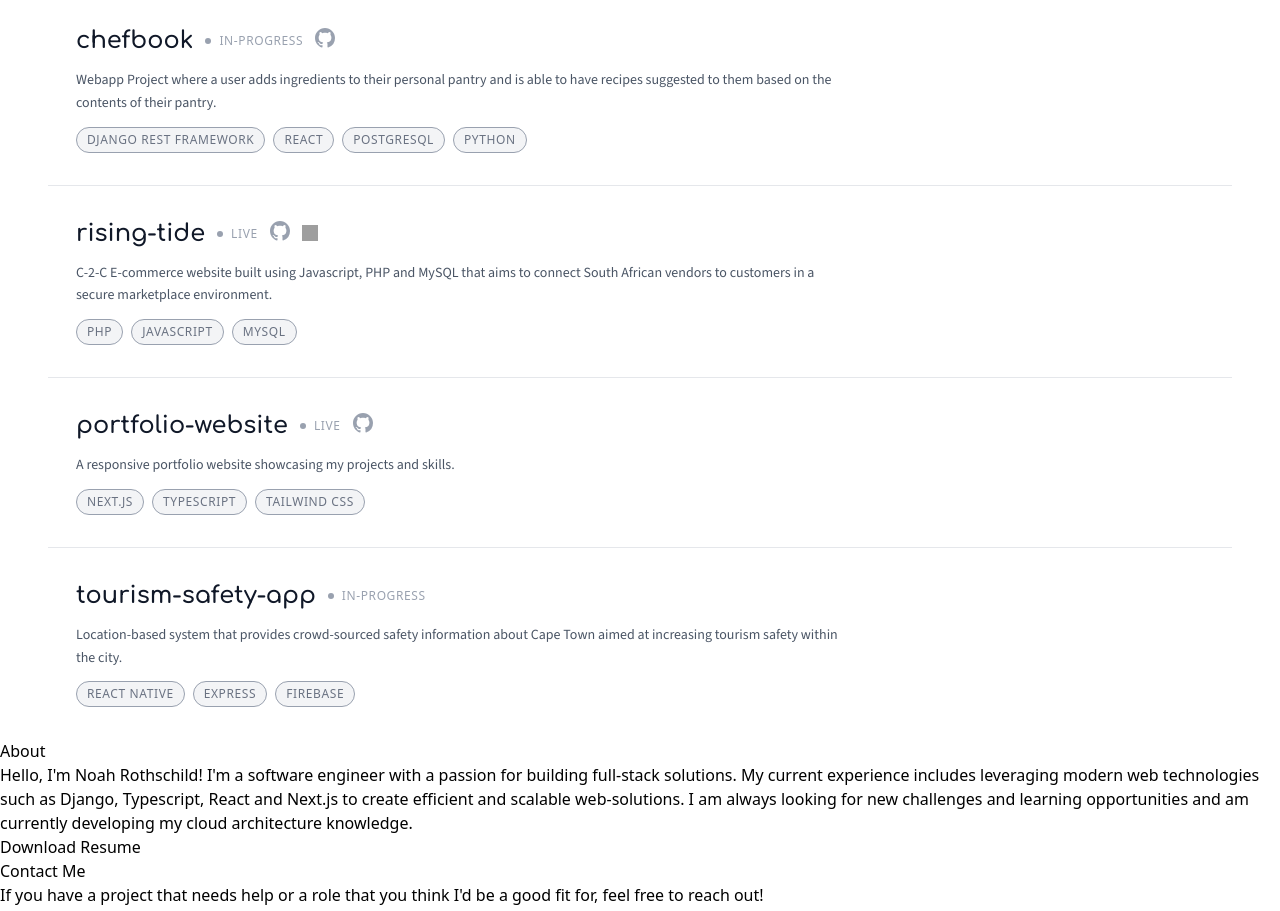
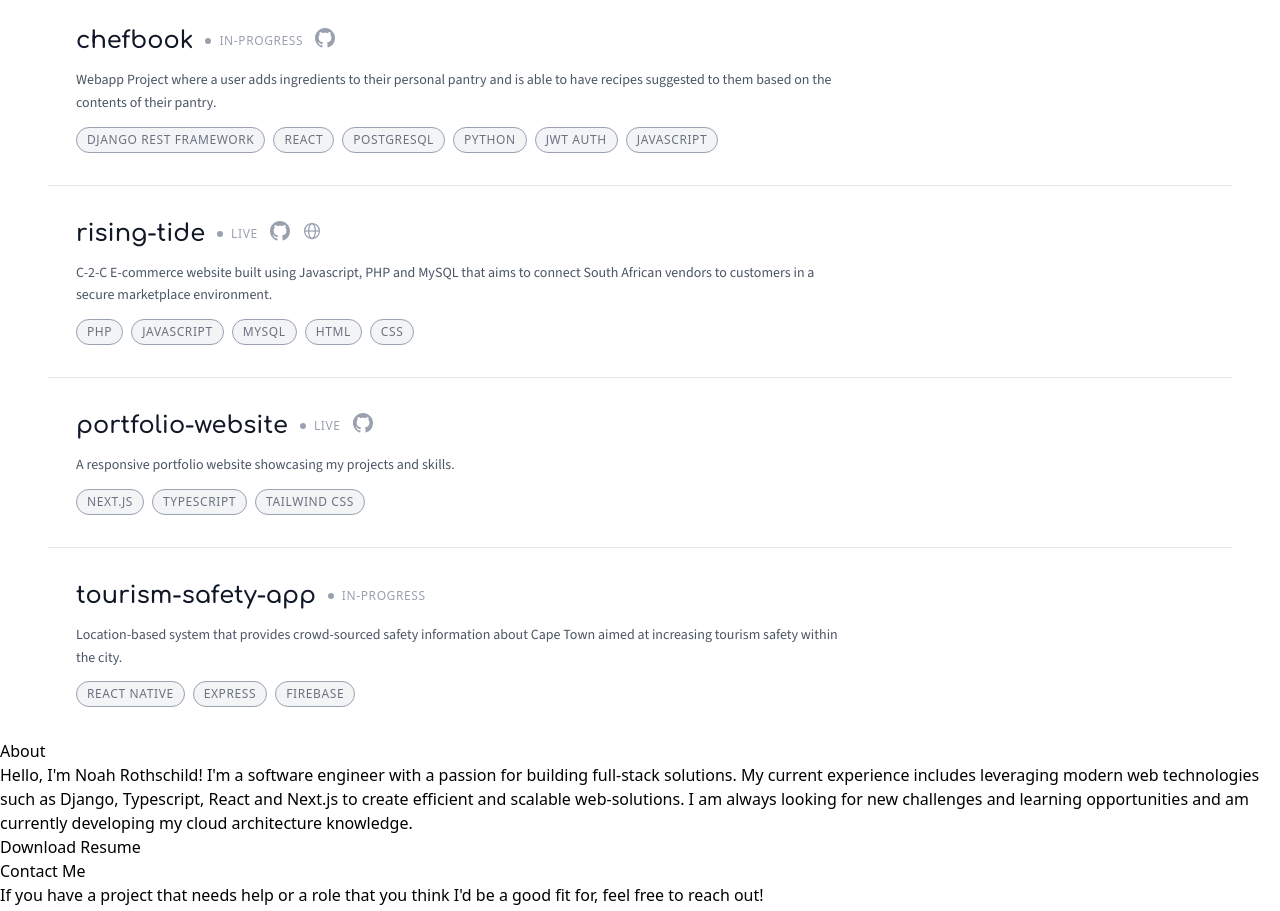
Before and after one commit to Noah-Rothschild/portfolio, a Next.js app: page / in a window 1280 px wide. Shown: the part 860-1771 px from the top of the page. Built offline with nearby package versions, Linux system fonts and the light colour scheme; grey boxes are pictures that could not be loaded.

Commit message:
Added website svg icon for live projects

```diff
--- a/src/components/ProjectCard.tsx
+++ b/src/components/ProjectCard.tsx
@@ -36,7 +36,11 @@ export default function ProjectCard({ project, variant = "default" }: ProjectCar
             )}
             {project.liveUrl && (
                 <a href={project.liveUrl} target="_blank" rel="noopener noreferrer" onClick={(e) => e.stopPropagation()} className="text-gray-400 hover:text-gray-900 transition-colors duration-200">
-                <img src="/images/website.png" alt="Live Site" className="w-4 h-4" />
+                    <svg className="w-5 h-5" viewBox="0 0 24 24" fill="none" stroke="currentColor" strokeWidth={1.5}>
+                        <circle cx="12" cy="12" r="9" />
+                        <ellipse cx="12" cy="12" rx="4" ry="9" />
+                        <path d="M3 12h18" />
+                    </svg>
                 </a>
             )}
         </div>
--- a/src/data/projects.ts
+++ b/src/data/projects.ts
@@ -6,7 +6,7 @@ const projects: Project[] = [
         description: "Webapp Project where a user adds ingredients to their personal pantry and is able to have recipes suggested to them based on the contents of their pantry.",
         slug: "chefbook",
         status: "in-progress",
-        techStack: ["Django REST Framework", "React", "PostGreSQL", "Python"],
+        techStack: ["Django REST Framework", "React", "PostGreSQL", "Python", "JWT Auth", "JavaScript"],
         liveUrl: "",
         githubUrl: "https://github.com/Noah-Rothschild/chefbook",
 
@@ -17,7 +17,7 @@ const projects: Project[] = [
         description: "C-2-C E-commerce website built using Javascript, PHP and MySQL that aims to connect South African vendors to customers in a secure marketplace environment.",
         slug: "rising-tide",
         status: "live",
-        techStack: ["PHP", "JavaScript", "MySQL"],
+        techStack: ["PHP", "JavaScript", "MySQL", "HTML", "CSS"],
         liveUrl: "https://rising-tide.freedev.app/",
         githubUrl: "https://github.com/Noah-Rothschild/rising-tide",
 
```
